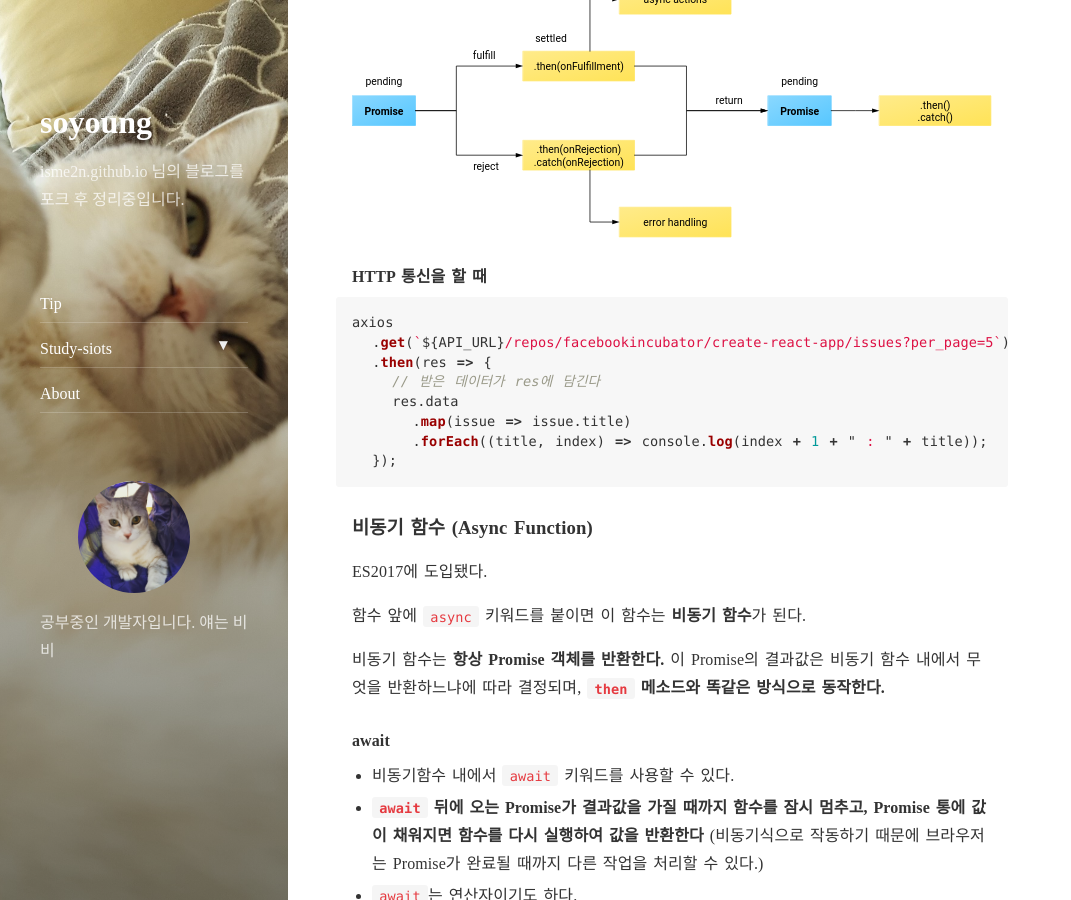
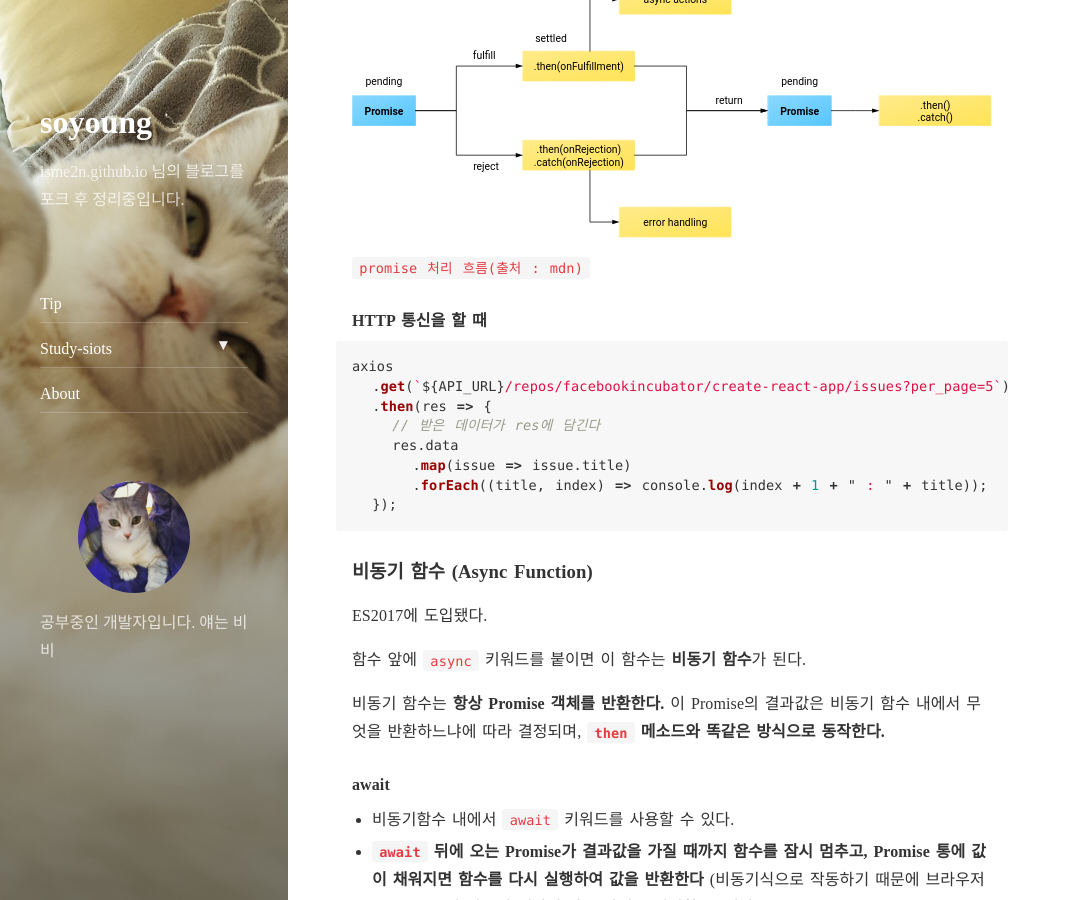
Before and after one commit to ellie-shim/ellie-shim.github.io, a Jekyll site: the page built from _posts/2019-01-07-siots-week1-Asyncronous.markdown, in a window 1280 px wide and 900 px high, scrolled down 3972 px. Shown: the whole window, without its empty margins (0-1071 px from the left). Built offline with Jekyll 4.4.1, drawn with Linux system fonts in a browser that asks for light colours; nearby versions of some CDN libraries; comment, search, counter and statistics services are not loaded.

Commit message:
이미지 출처 기입

````diff
--- a/_posts/2019-01-07-siots-week1-Asyncronous.markdown
+++ b/_posts/2019-01-07-siots-week1-Asyncronous.markdown
@@ -152,6 +152,8 @@ delay(1000, "hello") // 1초 뒤에 'hello' 가 채워진 통이 반환된다
 
 ![promise 처리 흐름-출처:MDN](https://bbgrams.github.io/assets/img/docs/promise-flow.svg)
 
+`promise 처리 흐름(출처 : mdn)`
+
 #### HTTP 통신을 할 때
 
 ```javascript
````
